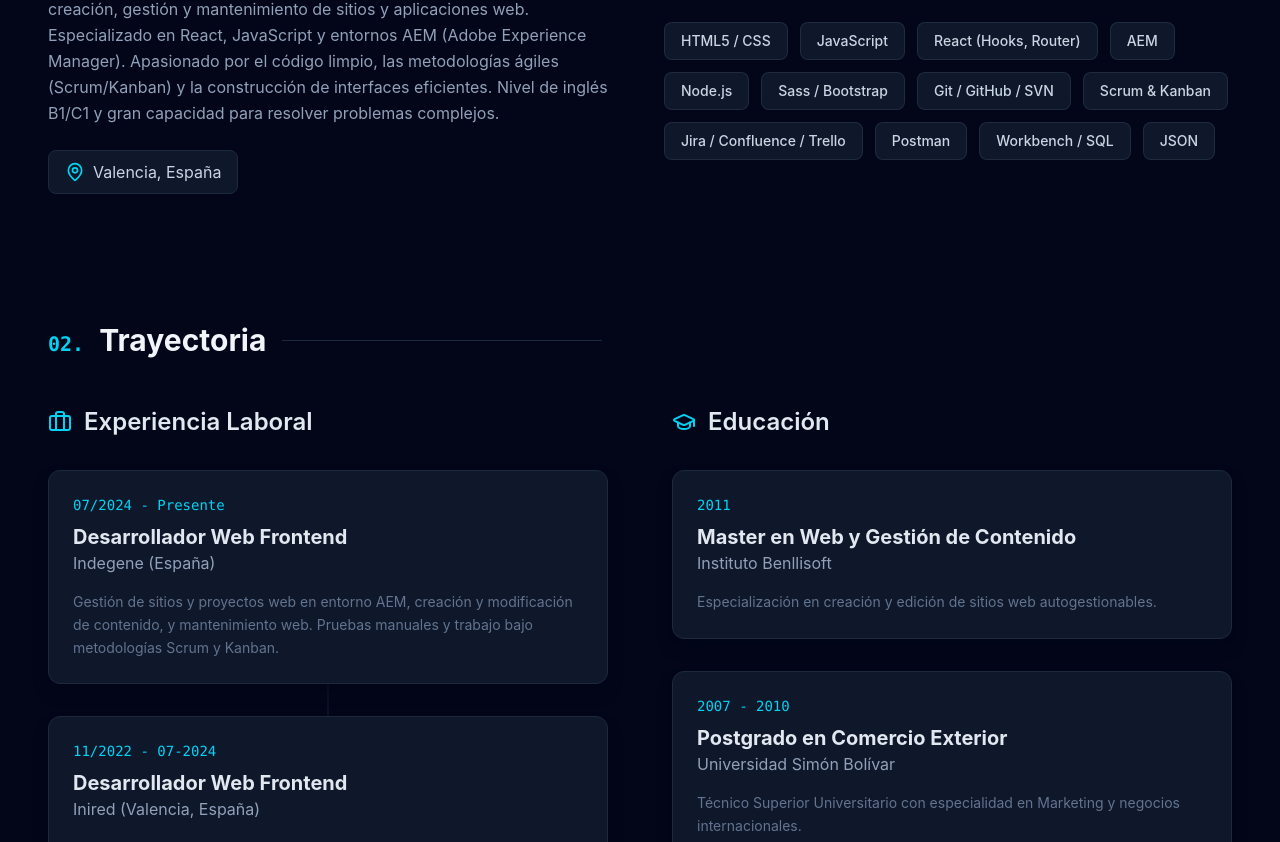
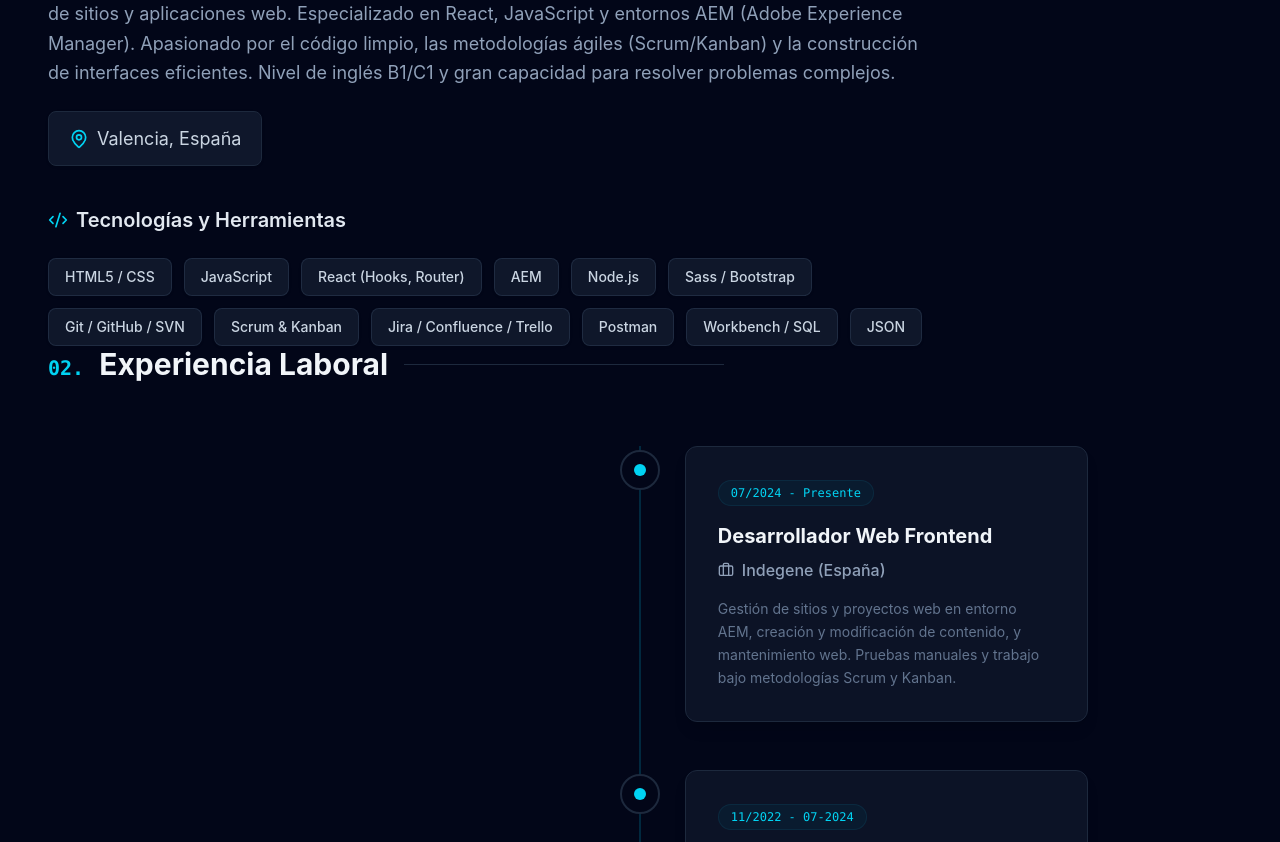
Before and after one commit to LuijoO/cv_protofolio_luis_hernandez, a React (Vite) app: page / in a window 1280 px wide. Shown: the part 978-1820 px from the top of the page. Built offline with nearby package versions, Linux system fonts and the light colour scheme.

Commit message:
primer commit cambios importantes de estructura.

```diff
--- a/src/App.jsx
+++ b/src/App.jsx
@@ -1,4 +1,4 @@
-import React, { useState, useEffect } from 'react';
+import React, { useState, useEffect, useRef } from 'react';
 import {
   Github,
   Linkedin,
@@ -159,6 +159,39 @@ const Typewriter = ({ text, delay = 100 }) => {
   );
 };
 
+// Componente para animaciones de entrada fluidas (Alto rendimiento)
+const FadeInSection = ({ children, delay = 0, className = "" }) => {
+  const [isVisible, setVisible] = useState(false);
+  const domRef = useRef();
+
+  useEffect(() => {
+    const observer = new IntersectionObserver(entries => {
+      entries.forEach(entry => {
+        if (entry.isIntersecting) {
+          setVisible(true);
+          observer.unobserve(entry.target);
+        }
+      });
+    }, { threshold: 0.1 });
+
+    const currentRef = domRef.current;
+    if (currentRef) observer.observe(currentRef);
+    return () => { if (currentRef) observer.unobserve(currentRef); };
+  }, []);
+
+  return (
+    <div
+      ref={domRef}
+      className={`transition-all duration-1000 ease-out ${
+        isVisible ? 'opacity-100 translate-y-0' : 'opacity-0 translate-y-12'
+      } ${className}`}
+      style={{ transitionDelay: `${delay}ms` }}
+    >
+      {children}
+    </div>
+  );
+};
+
 // Modal de Proyectos con Carrusel
 const ProjectModal = ({ project, onClose }) => {
   const [currentImageIndex, setCurrentImageIndex] = useState(0);
@@ -244,7 +277,7 @@ export default function App() {
       setIsScrolled(window.scrollY > 50);
 
       // Lógica simple para resaltar el menú activo basado en el scroll
-      const sections = ['home', 'about', 'experience', 'projects'];
+      const sections = ['home', 'about', 'experience', 'education', 'projects'];
       for (const section of sections) {
         const element = document.getElementById(section);
         if (element) {
@@ -278,13 +311,13 @@ export default function App() {
             {CV_DATA.personal.name.split(' ')[0]}<span className="text-slate-200">.dev</span>
           </div>
           <div className="hidden md:flex space-x-8 text-sm font-medium">
-            {['home', 'about', 'experience', 'projects'].map((item) => (
+            {['home', 'about', 'experience', 'education', 'projects'].map((item) => (
               <button
                 key={item}
                 onClick={() => scrollTo(item)}
                 className={`capitalize transition-colors hover:text-cyan-400 ${activeSection === item ? 'text-cyan-400' : 'text-slate-400'}`}
               >
-                {item === 'home' ? 'Inicio' : item === 'about' ? 'Sobre mí' : item === 'experience' ? 'Experiencia' : 'Proyectos'}
+                {item === 'home' ? 'Inicio' : item === 'about' ? 'Sobre mí' : item === 'experience' ? 'Experiencia' : item === 'education' ? 'Educación' : 'Proyectos'}
               </button>
             ))}
           </div>
@@ -295,6 +328,7 @@ export default function App() {
 
         {/* 🌟 SECCIÓN: INICIO (HERO) */}
         <section id="home" className="min-h-[80vh] flex flex-col justify-center items-start pt-10">
+          <FadeInSection>
             <p className="text-cyan-400 font-mono mb-4 pl-1">Hola, mi nombre es</p>
             <h1 className="text-5xl md:text-7xl font-bold text-slate-100 mb-4 tracking-tight">
               {CV_DATA.personal.name}.
@@ -307,16 +341,17 @@ export default function App() {
             </p>
 
             <div className="flex gap-4 mb-16">
-            <a href={CV_DATA.personal.github} target="_blank" rel="noreferrer" className="p-3 bg-slate-800 text-slate-300 rounded-full hover:bg-cyan-900 hover:text-cyan-400 transition-all hover:-translate-y-1">
+              <a href={CV_DATA.personal.github} target="_blank" rel="noreferrer" className="p-3 bg-slate-800 text-slate-300 rounded-full hover:bg-cyan-900 hover:text-cyan-400 transition-all hover:-translate-y-1 hover:shadow-lg hover:shadow-cyan-900/20">
                 <Github className="w-6 h-6" />
               </a>
-            <a href={CV_DATA.personal.linkedin} target="_blank" rel="noreferrer" className="p-3 bg-slate-800 text-slate-300 rounded-full hover:bg-cyan-900 hover:text-cyan-400 transition-all hover:-translate-y-1">
+              <a href={CV_DATA.personal.linkedin} target="_blank" rel="noreferrer" className="p-3 bg-slate-800 text-slate-300 rounded-full hover:bg-cyan-900 hover:text-cyan-400 transition-all hover:-translate-y-1 hover:shadow-lg hover:shadow-cyan-900/20">
                 <Linkedin className="w-6 h-6" />
               </a>
-            <a href={`mailto:${CV_DATA.personal.email}`} className="p-3 bg-slate-800 text-slate-300 rounded-full hover:bg-cyan-900 hover:text-cyan-400 transition-all hover:-translate-y-1">
+              <a href={`mailto:${CV_DATA.personal.email}`} className="p-3 bg-slate-800 text-slate-300 rounded-full hover:bg-cyan-900 hover:text-cyan-400 transition-all hover:-translate-y-1 hover:shadow-lg hover:shadow-cyan-900/20">
                 <Mail className="w-6 h-6" />
               </a>
             </div>
+          </FadeInSection>
 
           <button
             onClick={() => scrollTo('about')}
@@ -328,15 +363,17 @@ export default function App() {
 
         {/* 👤 SECCIÓN: SOBRE MÍ & SKILLS */}
         <section id="about" className="scroll-mt-24">
+                  <section id="about" className="scroll-mt-24">
+          <FadeInSection>
             <div className="flex items-center gap-4 mb-12">
               <h3 className="text-3xl font-bold text-slate-100"><span className="text-cyan-400 font-mono text-xl mr-2">01.</span> Sobre Mí</h3>
               <div className="h-px bg-slate-800 flex-grow max-w-xs"></div>
             </div>
 
-          <div className="grid md:grid-cols-2 gap-12">
-            <div className="space-y-6 text-slate-400 leading-relaxed">
+            <div className="max-w-4xl">
+              <div className="space-y-6 text-slate-400 leading-relaxed text-lg mb-10">
                 <p>{CV_DATA.personal.about}</p>
-              <div className="flex items-center gap-2 text-slate-300 bg-slate-900 w-fit px-4 py-2 rounded-lg border border-slate-800">
+                <div className="flex items-center gap-2 text-slate-300 bg-slate-900 w-fit px-5 py-3 rounded-lg border border-slate-800 shadow-sm">
                   <MapPin className="w-5 h-5 text-cyan-400" />
                   <span>{CV_DATA.personal.location}</span>
                 </div>
@@ -344,13 +381,13 @@ export default function App() {
 
               <div>
                 <h4 className="text-xl font-semibold text-slate-200 mb-6 flex items-center gap-2">
-                <Code2 className="w-5 h-5 text-cyan-400" /> Tecnologías que uso
+                  <Code2 className="w-5 h-5 text-cyan-400" /> Tecnologías y Herramientas
                 </h4>
                 <div className="flex flex-wrap gap-3">
                   {CV_DATA.skills.map((skill, index) => (
                     <span
                       key={index}
-                    className="px-4 py-2 bg-slate-800/50 text-slate-300 rounded-lg border border-slate-700/50 text-sm font-medium hover:bg-slate-800 hover:border-cyan-500/50 hover:text-cyan-300 transition-all cursor-default"
+                      className="px-4 py-2 bg-slate-800/50 text-slate-300 rounded-lg border border-slate-700/50 text-sm font-medium hover:bg-cyan-950/50 hover:border-cyan-500/50 hover:text-cyan-300 hover:-translate-y-1 transition-all duration-300 cursor-default shadow-sm"
                     >
                       {skill}
                     </span>
@@ -358,71 +395,86 @@ export default function App() {
                 </div>
               </div>
             </div>
+          </FadeInSection>
         </section>
 
-        {/* 💼 SECCIÓN: TRAYECTORIA (EXPERIENCIA Y EDUCACIÓN) */}
+        {/* 💼 SECCIÓN: EXPERIENCIA LABORAL */}
         <section id="experience" className="scroll-mt-24">
-          <div className="flex items-center gap-4 mb-12">
-            <h3 className="text-3xl font-bold text-slate-100"><span className="text-cyan-400 font-mono text-xl mr-2">02.</span> Trayectoria</h3>
+          <FadeInSection>
+            <div className="flex items-center gap-4 mb-16">
+              <h3 className="text-3xl font-bold text-slate-100"><span className="text-cyan-400 font-mono text-xl mr-2">02.</span> Experiencia Laboral</h3>
               <div className="h-px bg-slate-800 flex-grow max-w-xs"></div>
             </div>
 
-          <div className="grid md:grid-cols-2 gap-16">
-            {/* Experiencia */}
-            <div>
-              <h4 className="text-2xl font-semibold text-slate-200 mb-8 flex items-center gap-3">
-                <Briefcase className="w-6 h-6 text-cyan-400" /> Experiencia Laboral
-              </h4>
-              <div className="space-y-8 relative before:absolute before:inset-0 before:ml-5 before:-translate-x-px md:before:mx-auto md:before:translate-x-0 before:h-full before:w-0.5 before:bg-gradient-to-b before:from-transparent before:via-slate-800 before:to-transparent">
-                {CV_DATA.experience.map((job) => (
-                  <div key={job.id} className="relative pl-12 md:pl-0 group">
-                    <div className="md:hidden absolute left-0 top-1 w-10 h-10 bg-slate-900 border border-slate-800 rounded-full flex items-center justify-center group-hover:border-cyan-400 transition-colors z-10">
-                      <div className="w-2 h-2 bg-cyan-400 rounded-full"></div>
+            <div className="max-w-4xl mx-auto space-y-12 relative before:absolute before:top-0 before:bottom-0 before:left-5 md:before:left-1/2 before:-ml-px before:w-0.5 before:bg-gradient-to-b before:from-cyan-500/20 before:via-cyan-500/20 before:to-transparent">
+              {CV_DATA.experience.map((job, index) => (
+                <FadeInSection key={job.id} delay={index * 150}>
+                  <div className="relative pl-16 md:pl-0 group md:flex md:justify-between md:items-center md:w-full md:odd:flex-row-reverse">
+                    {/* Timeline Dot */}
+                    <div className="absolute left-0 md:left-1/2 md:-translate-x-1/2 top-1 w-10 h-10 bg-slate-950 border-2 border-slate-800 rounded-full flex items-center justify-center group-hover:border-cyan-400 group-hover:shadow-[0_0_15px_rgba(34,211,238,0.4)] transition-all z-10 duration-500">
+                      <div className="w-3 h-3 bg-cyan-400 rounded-full group-hover:scale-150 transition-transform duration-500"></div>
                     </div>
-                    <div className="bg-slate-900 border border-slate-800 rounded-xl p-6 hover:border-slate-700 transition-all group-hover:-translate-y-1 shadow-lg shadow-slate-950/50">
-                      <span className="text-cyan-400 font-mono text-sm mb-2 block">{job.period}</span>
-                      <h5 className="text-xl font-bold text-slate-200">{job.role}</h5>
-                      <h6 className="text-slate-400 mb-4">{job.company}</h6>
+
+                    {/* Card */}
+                    <div className="md:w-[45%] bg-slate-900/80 backdrop-blur-sm border border-slate-800 rounded-xl p-8 hover:border-cyan-800/50 transition-all duration-300 hover:-translate-y-1 shadow-lg hover:shadow-cyan-900/10">
+                      <span className="inline-block px-3 py-1 bg-cyan-950/30 text-cyan-400 border border-cyan-900/30 rounded-full font-mono text-xs mb-4">{job.period}</span>
+                      <h5 className="text-xl font-bold text-slate-100 mb-2">{job.role}</h5>
+                      <h6 className="text-slate-400 font-medium mb-4 flex items-center gap-2">
+                        <Briefcase className="w-4 h-4" /> {job.company}
+                      </h6>
                       <p className="text-slate-500 text-sm leading-relaxed">{job.description}</p>
                     </div>
                   </div>
+                </FadeInSection>
               ))}
             </div>
+          </FadeInSection>
+        </section>
+
+        {/* 🎓 SECCIÓN: FORMACIÓN ACADÉMICA */}
+        <section id="education" className="scroll-mt-24">
+          <FadeInSection>
+            <div className="flex items-center gap-4 mb-12">
+              <h3 className="text-3xl font-bold text-slate-100"><span className="text-cyan-400 font-mono text-xl mr-2">03.</span> Formación Académica</h3>
+              <div className="h-px bg-slate-800 flex-grow max-w-xs"></div>
             </div>
 
-            {/* Educación */}
-            <div>
-              <h4 className="text-2xl font-semibold text-slate-200 mb-8 flex items-center gap-3">
-                <GraduationCap className="w-6 h-6 text-cyan-400" /> Educación
-              </h4>
-              <div className="space-y-8">
-                {CV_DATA.education.map((edu) => (
-                  <div key={edu.id} className="bg-slate-900 border border-slate-800 rounded-xl p-6 hover:border-slate-700 transition-all hover:-translate-y-1 shadow-lg shadow-slate-950/50">
-                    <span className="text-cyan-400 font-mono text-sm mb-2 block">{edu.period}</span>
-                    <h5 className="text-xl font-bold text-slate-200">{edu.degree}</h5>
-                    <h6 className="text-slate-400 mb-4">{edu.institution}</h6>
-                    <p className="text-slate-500 text-sm leading-relaxed">{edu.description}</p>
+            <div className="grid md:grid-cols-3 gap-6">
+              {CV_DATA.education.map((edu, index) => (
+                <FadeInSection key={edu.id} delay={index * 150} className="h-full">
+                  <div className="h-full bg-gradient-to-br from-slate-900 to-slate-950 border border-slate-800 rounded-xl p-8 hover:border-slate-700 transition-all duration-500 hover:shadow-xl hover:shadow-slate-900/50 hover:-translate-y-2 group flex flex-col relative overflow-hidden">
+                    <div className="absolute -right-6 -bottom-6 text-slate-800/30 group-hover:text-cyan-900/10 transition-colors duration-500 transform group-hover:-rotate-12 group-hover:scale-110">
+                      <GraduationCap className="w-32 h-32" />
                     </div>
+                    <div className="relative z-10 flex flex-col h-full">
+                      <span className="text-cyan-400 font-mono text-sm mb-4 block">{edu.period}</span>
+                      <h5 className="text-lg font-bold text-slate-200 mb-2 leading-snug">{edu.degree}</h5>
+                      <h6 className="text-slate-400 mb-4 text-sm font-medium">{edu.institution}</h6>
+                      <p className="text-slate-500 text-sm leading-relaxed mt-auto">{edu.description}</p>
+                    </div>
+                  </div>
+                </FadeInSection>
               ))}
             </div>
-            </div>
-          </div>
+          </FadeInSection>
         </section>
 
         {/* 🚀 SECCIÓN: PROYECTOS */}
         <section id="projects" className="scroll-mt-24">
+          <FadeInSection>
             <div className="flex items-center gap-4 mb-12">
-            <h3 className="text-3xl font-bold text-slate-100"><span className="text-cyan-400 font-mono text-xl mr-2">03.</span> Proyectos Destacados</h3>
+              <h3 className="text-3xl font-bold text-slate-100"><span className="text-cyan-400 font-mono text-xl mr-2">04.</span> Proyectos Destacados</h3>
               <div className="h-px bg-slate-800 flex-grow max-w-xs"></div>
             </div>
 
             <div className="grid md:grid-cols-2 gap-8">
-            {CV_DATA.projects.map((project) => (
-              <div key={project.id} className="bg-slate-900 border border-slate-800 rounded-xl overflow-hidden flex flex-col h-full hover:border-cyan-900/60 hover:shadow-lg hover:shadow-cyan-900/20 transition-all group">
+              {CV_DATA.projects.map((project, index) => (
+                <FadeInSection key={project.id} delay={index * 200}>
+                  <div className="bg-slate-900 border border-slate-800 rounded-xl overflow-hidden flex flex-col h-full hover:border-cyan-900/60 hover:shadow-lg hover:shadow-cyan-900/20 transition-all duration-500 group">
                     {/* Imagen de Portada */}
                     <div className="h-56 overflow-hidden relative">
-                  <img src={project.cover} alt={project.title} className="w-full h-full object-cover group-hover:scale-105 transition-transform duration-500" />
-                  <div className="absolute inset-0 bg-slate-950/20 group-hover:bg-transparent transition-colors"></div>
+                      <img src={project.cover} alt={project.title} className="w-full h-full object-cover group-hover:scale-105 transition-transform duration-700" />
+                      <div className="absolute inset-0 bg-slate-950/20 group-hover:bg-transparent transition-colors duration-500"></div>
                     </div>
 
                     {/* Contenido de la Card */}
@@ -442,14 +494,17 @@ export default function App() {
 
                       <button
                         onClick={() => setSelectedProject(project)}
-                    className="w-full py-3 px-4 bg-slate-800/50 hover:bg-cyan-900/30 text-slate-200 hover:text-cyan-300 font-medium rounded-lg border border-slate-700 hover:border-cyan-800 transition-all flex items-center justify-center gap-2 mt-auto"
+                        className="w-full py-3 px-4 bg-slate-800/50 hover:bg-cyan-900/30 text-slate-200 hover:text-cyan-300 font-medium rounded-lg border border-slate-700 hover:border-cyan-800 transition-all duration-300 flex items-center justify-center gap-2 mt-auto hover:shadow-md hover:shadow-cyan-900/20"
                       >
                         Ver detalles del proyecto
                       </button>
                     </div>
                   </div>
+                </FadeInSection>
               ))}
             </div>
+          </FadeInSection>
+        </section>
         </section>
 
       </main>
```
Lines whose indentation alone changed are shown as unchanged.
